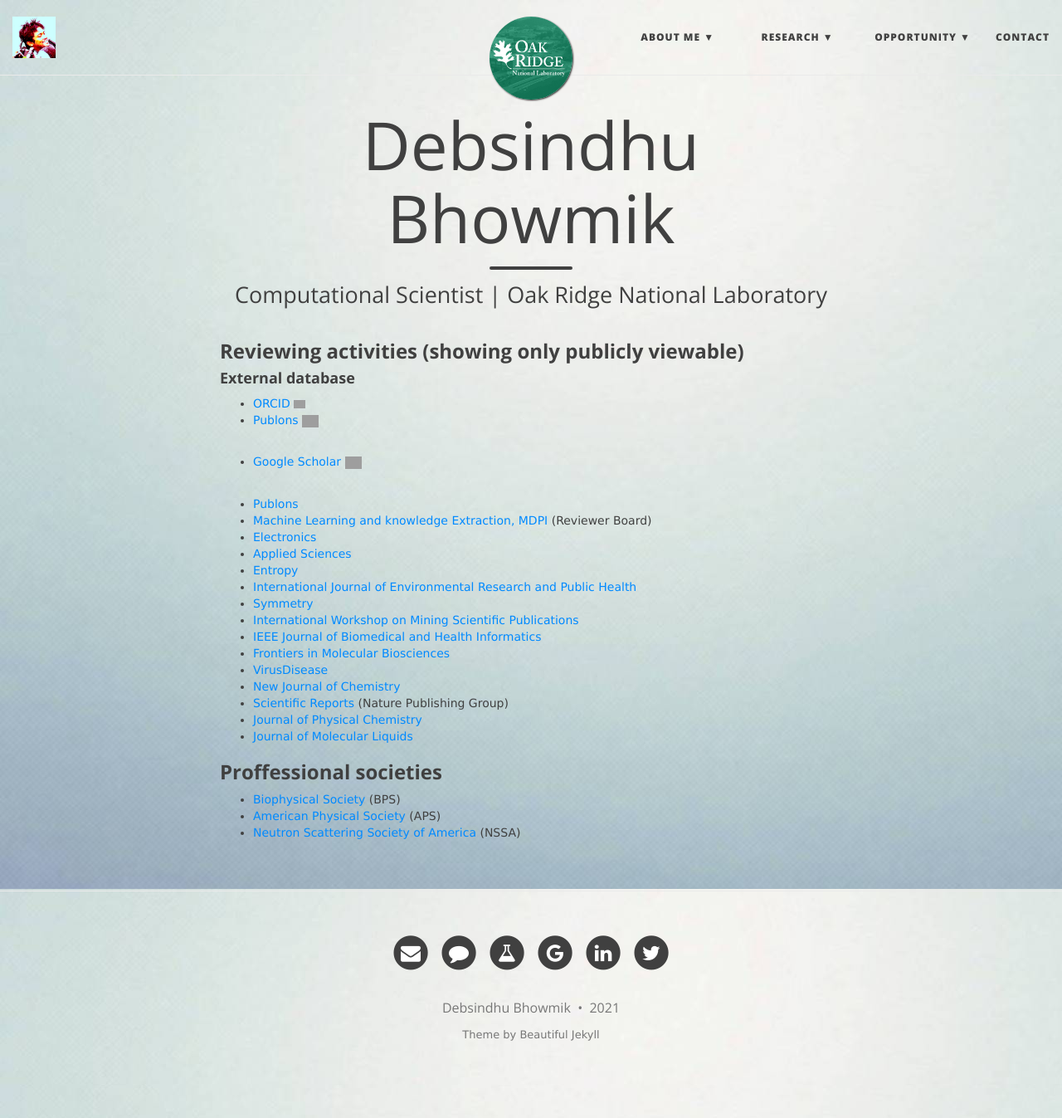
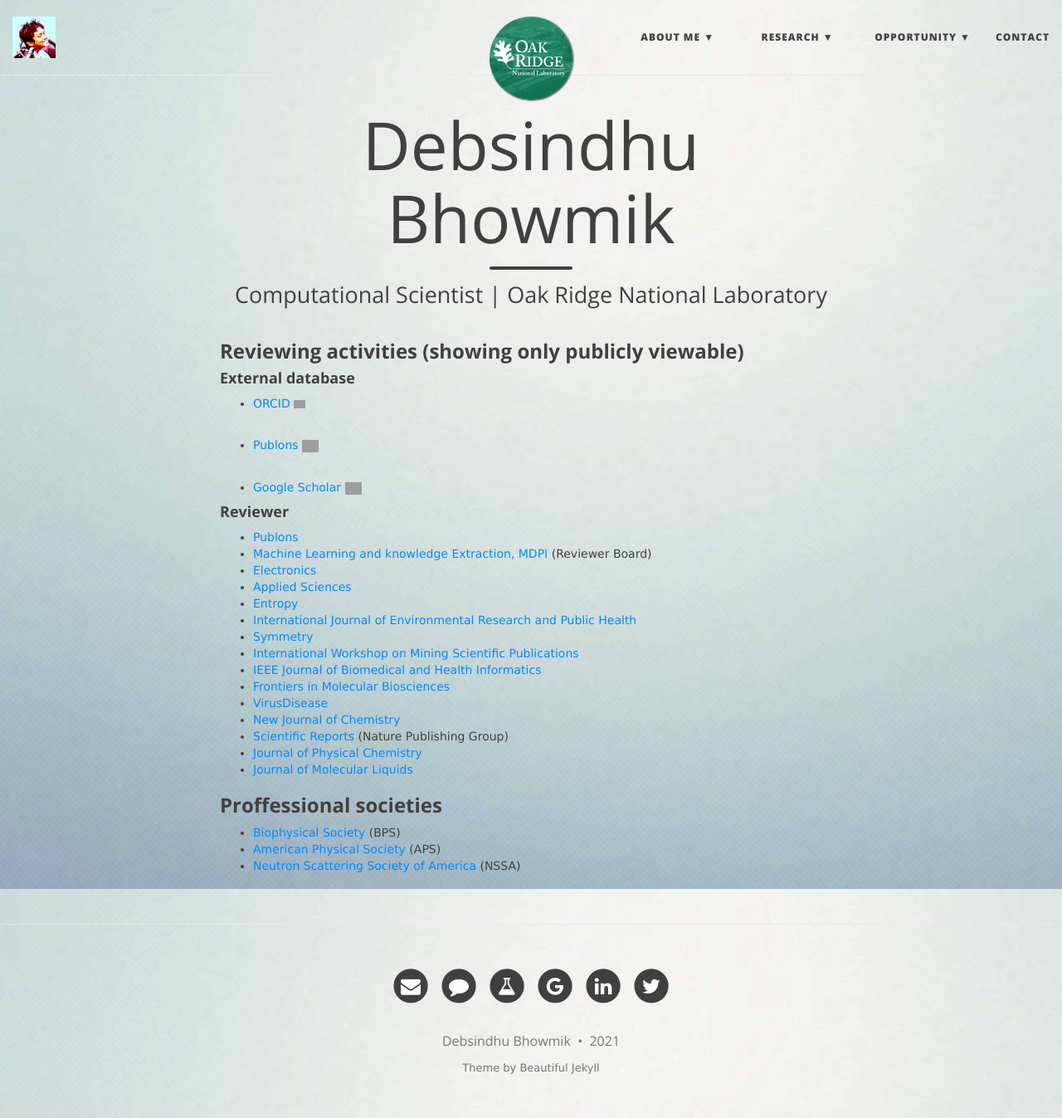
Before and after one commit to debsindhu/debsindhu.github.io, a Jekyll site: the page built from proffesional_involvement.md, in a window 1280 px wide and 1347 px high. Shown: the whole window at 83% size. Built offline with Jekyll 4.4.1, drawn with Linux system fonts in a browser that asks for light colours; nearby versions of some CDN libraries; grey boxes are pictures that could not be loaded.

Commit message:
Update proffesional_involvement.md

```diff
--- a/proffesional_involvement.md
+++ b/proffesional_involvement.md
@@ -11,10 +11,10 @@ use-site-title: true
 - <div itemscope itemtype="https://schema.org/Person"><a itemprop="sameAs" content="https://orcid.org/0000-0001-7770-9091" href="https://orcid.org/0000-0001-7770-9091" target="orcid.widget" rel="noopener noreferrer" style="vertical-align:top;"> ORCID <img src="https://orcid.org/sites/default/files/images/orcid_16x16.png" style="width:1em;margin-right:.5em;" alt="ORCID iD icon">  </a></div>
 
 - [Publons](https://publons.com/researcher/1194490/debsindhu-bhowmik/) <a href="http://scholar.google.com/citations?user=nHwDs_sAAAAJ&hl=en" target="_blank"><img src="https://scholar.google.com/scholar/scholar_sm.gif" height="15"></a>
+
 - [Google Scholar](https://scholar.google.com/citations?user=nHwDs_sAAAAJ&hl=en) <a href="http://scholar.google.com/citations?user=nHwDs_sAAAAJ&hl=en" target="_blank"><img src="https://scholar.google.com/scholar/scholar_sm.gif" height="15"></a>
 
-
-
+#### **Reviewer**
 - [Publons](https://publons.com/researcher/1194490/debsindhu-bhowmik/)
 - [Machine Learning and knowledge Extraction, MDPI](https://www.mdpi.com/journal/make/) (Reviewer Board)
 - [Electronics](https://www.mdpi.com/journal/electronics)
```
